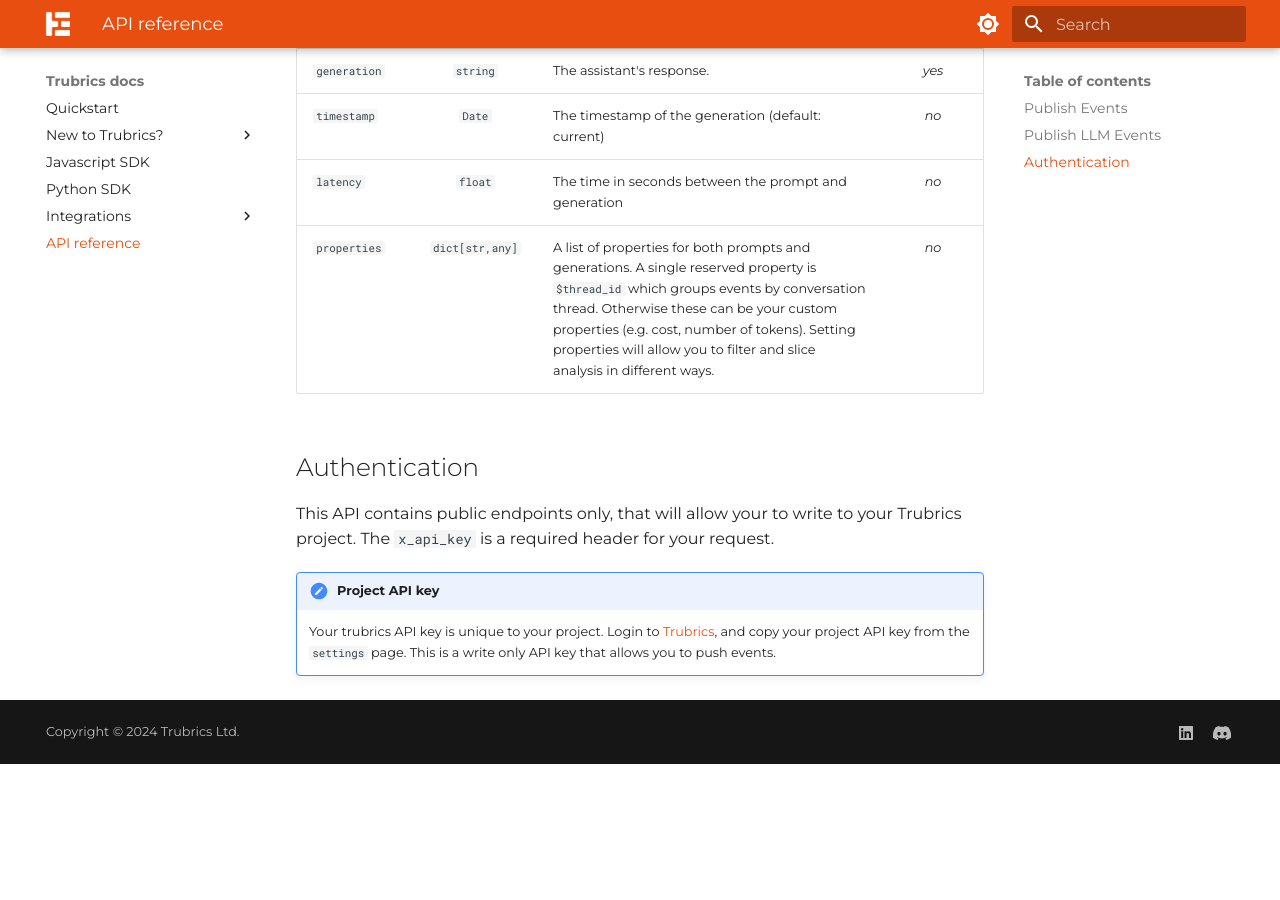
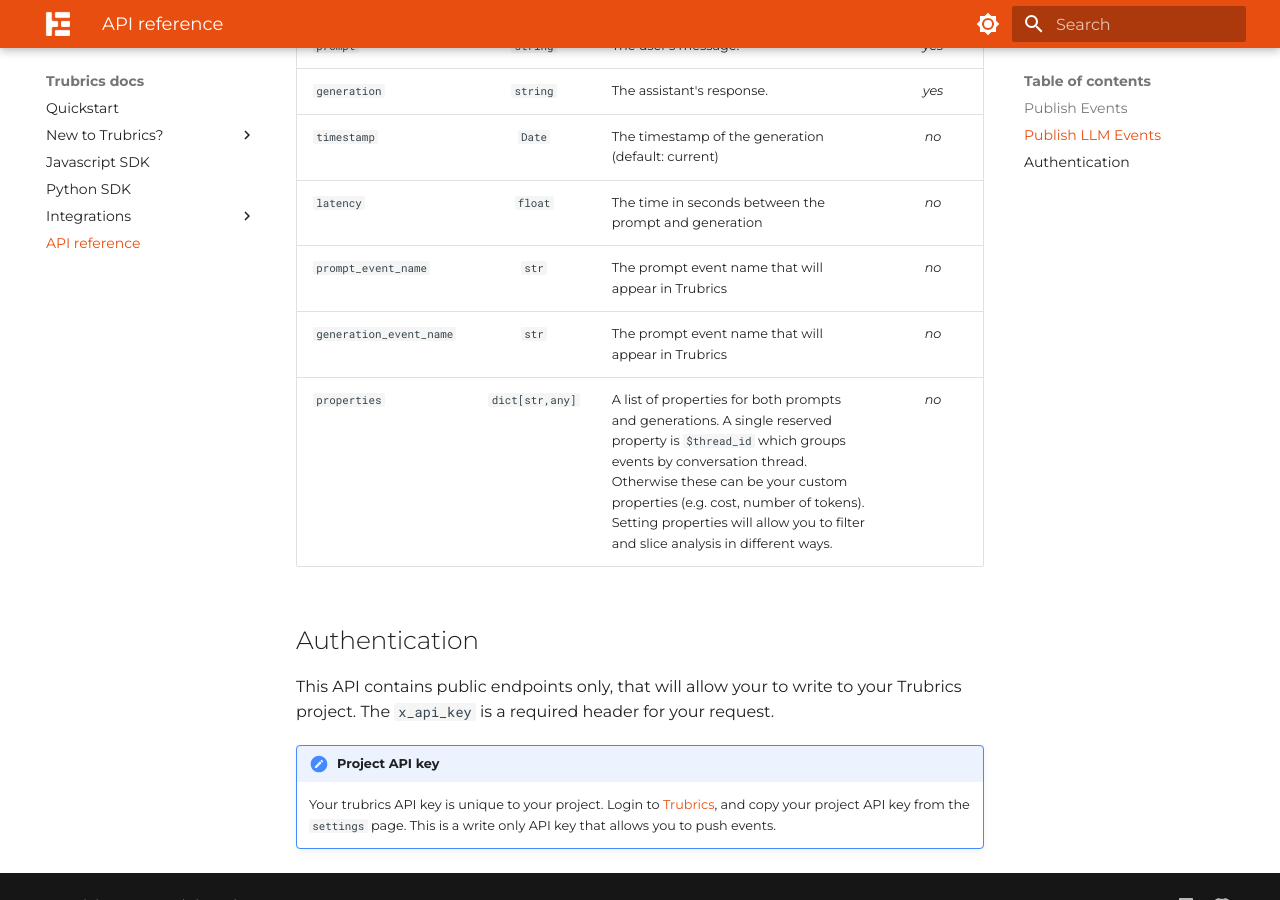
Before and after one commit to trubrics/trubrics-docs, an MkDocs documentation site: the page built from docs/api_reference/index.md, in a window 1280 px wide and 900 px high, scrolled down 1976 px. Built offline with MkDocs 1.6.1 and Material for MkDocs 9.7.7, drawn with Linux system fonts in a browser that asks for light colours; before the commit the page ends 2740 px from its top, so only the background shows below that.

Commit message:
Update index.md

```diff
--- a/docs/api_reference/index.md
+++ b/docs/api_reference/index.md
@@ -78,6 +78,8 @@ The request body should contain a list of events with the following parameters:
 | `generation` | `string` | The assistant's response. | _yes_ |
 | `timestamp` | `Date` | The timestamp of the generation (default: current) | _no_ |
 | `latency` | `float` | The time in seconds between the prompt and generation | _no_ |
+| `prompt_event_name` | `str` | The prompt event name that will appear in Trubrics | _no_ |
+| `generation_event_name` | `str` | The prompt event name that will appear in Trubrics | _no_ |
 | `properties` | `dict[str,any]` | A list of properties for both prompts and generations. A single reserved property is `$thread_id` which groups events by conversation thread. Otherwise these can be your custom properties (e.g. cost, number of tokens). Setting properties will allow you to filter and slice analysis in different ways. | _no_ |
 
 </div>
```
